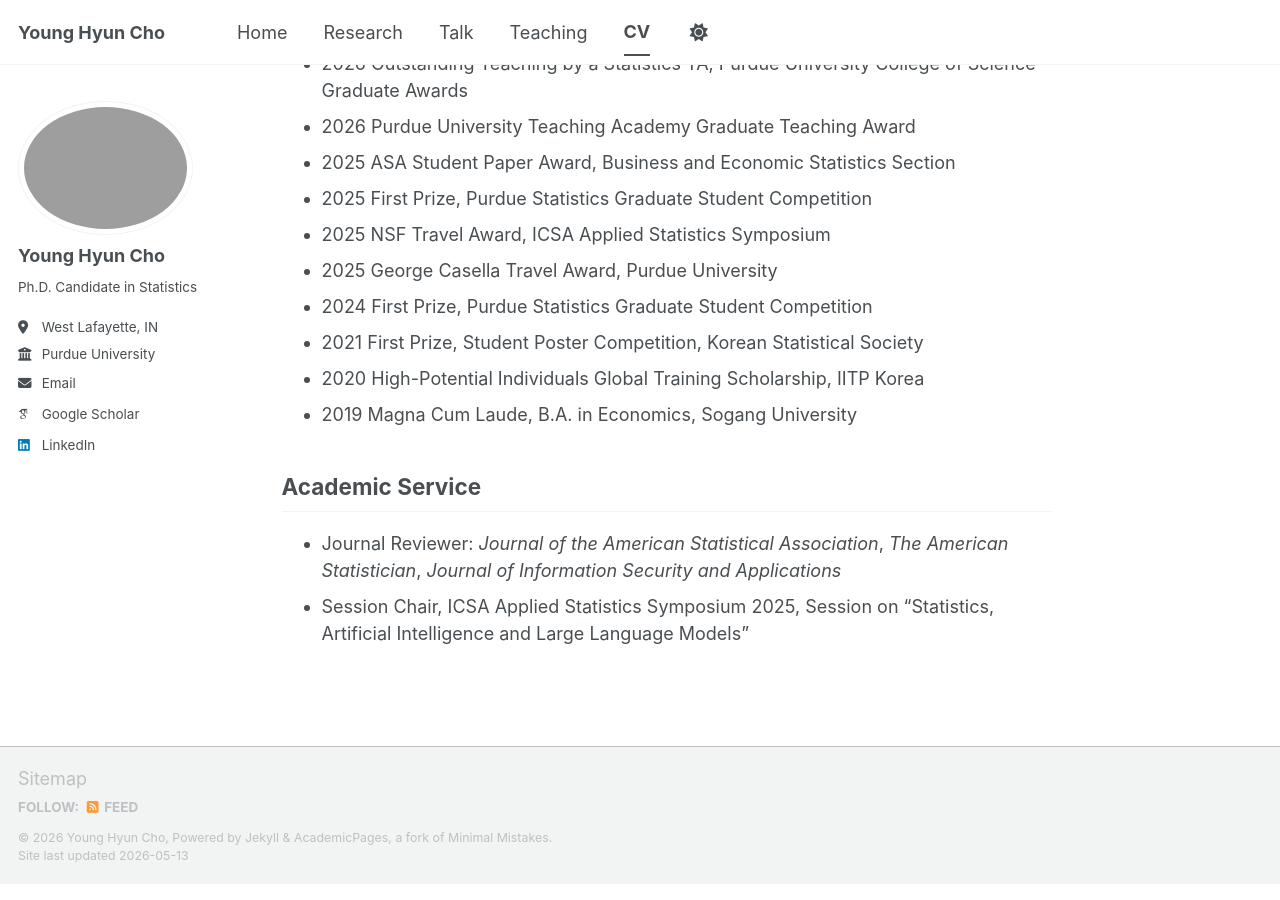
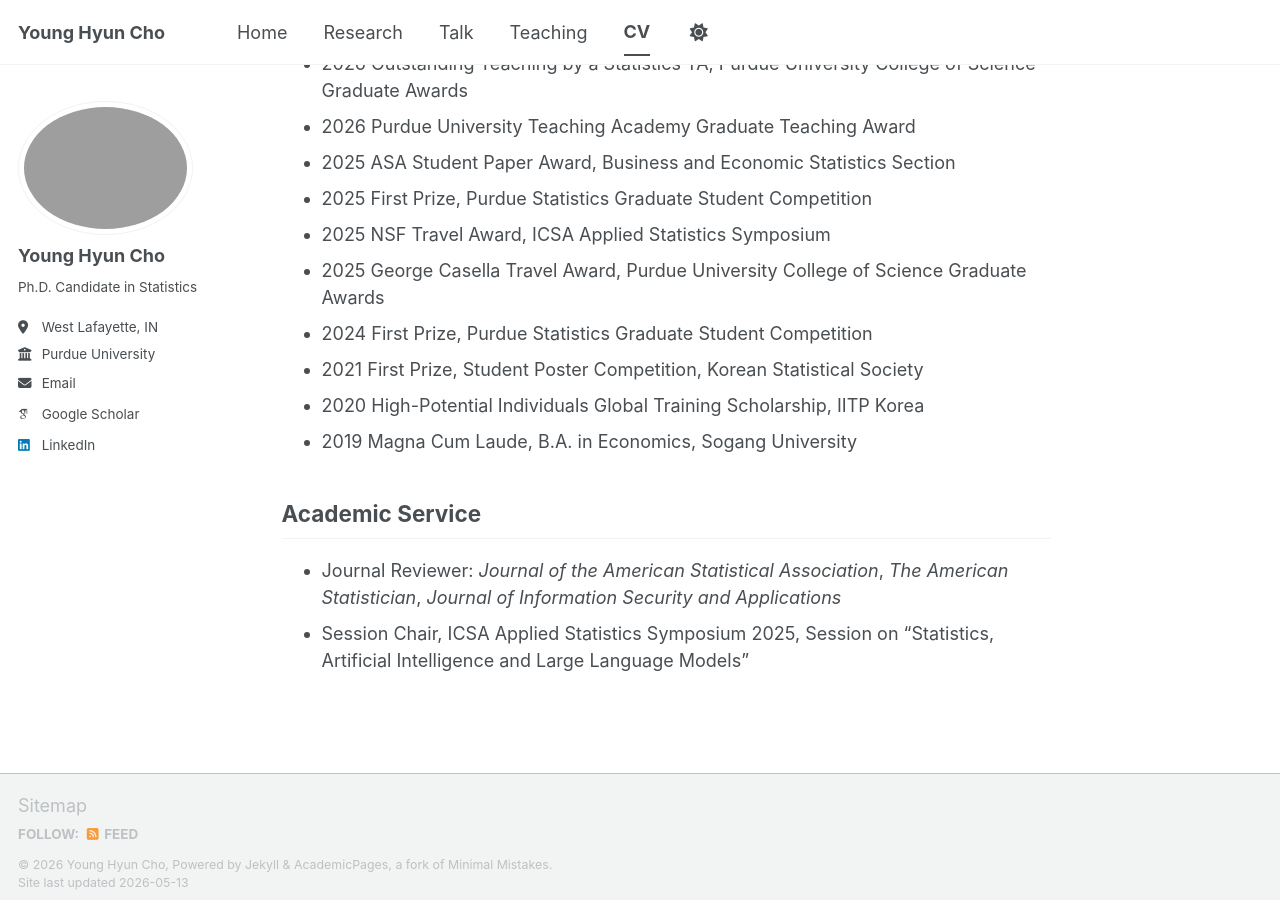
Before and after one commit to yhcho-stat/young, a Jekyll site: the page built from _pages/cv.md, in a window 1280 px wide and 900 px high, scrolled down 514 px. Built offline with Jekyll 4.4.1, drawn with Linux system fonts in a browser that asks for light colours; some web fonts are replaced; a script bundle is joined from its source files by our own code; library files that are not in the unit come from our copies.

Commit message:
Update cv.md

```diff
--- a/_pages/cv.md
+++ b/_pages/cv.md
@@ -29,7 +29,7 @@ author_profile: true
   <li>2025 ASA Student Paper Award, Business and Economic Statistics Section</li>
   <li>2025 First Prize, Purdue Statistics Graduate Student Competition</li>
   <li>2025 NSF Travel Award, ICSA Applied Statistics Symposium</li>
-  <li>2025 George Casella Travel Award, Purdue University</li>
+  <li>2025 George Casella Travel Award, Purdue University College of Science Graduate Awards</li>
   <li>2024 First Prize, Purdue Statistics Graduate Student Competition</li>
   <li>2021 First Prize, Student Poster Competition, Korean Statistical Society</li>
   <li>2020 High-Potential Individuals Global Training Scholarship, IITP Korea</li>
```
